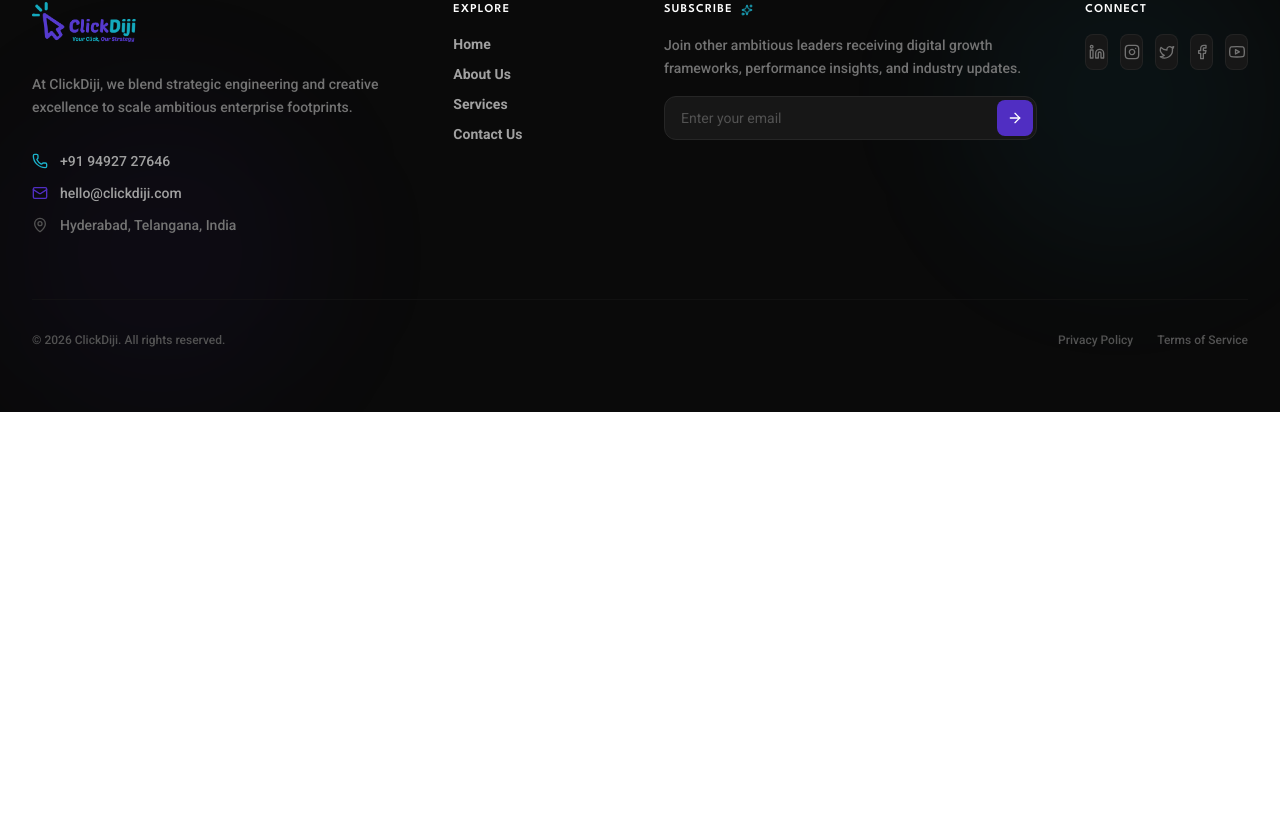
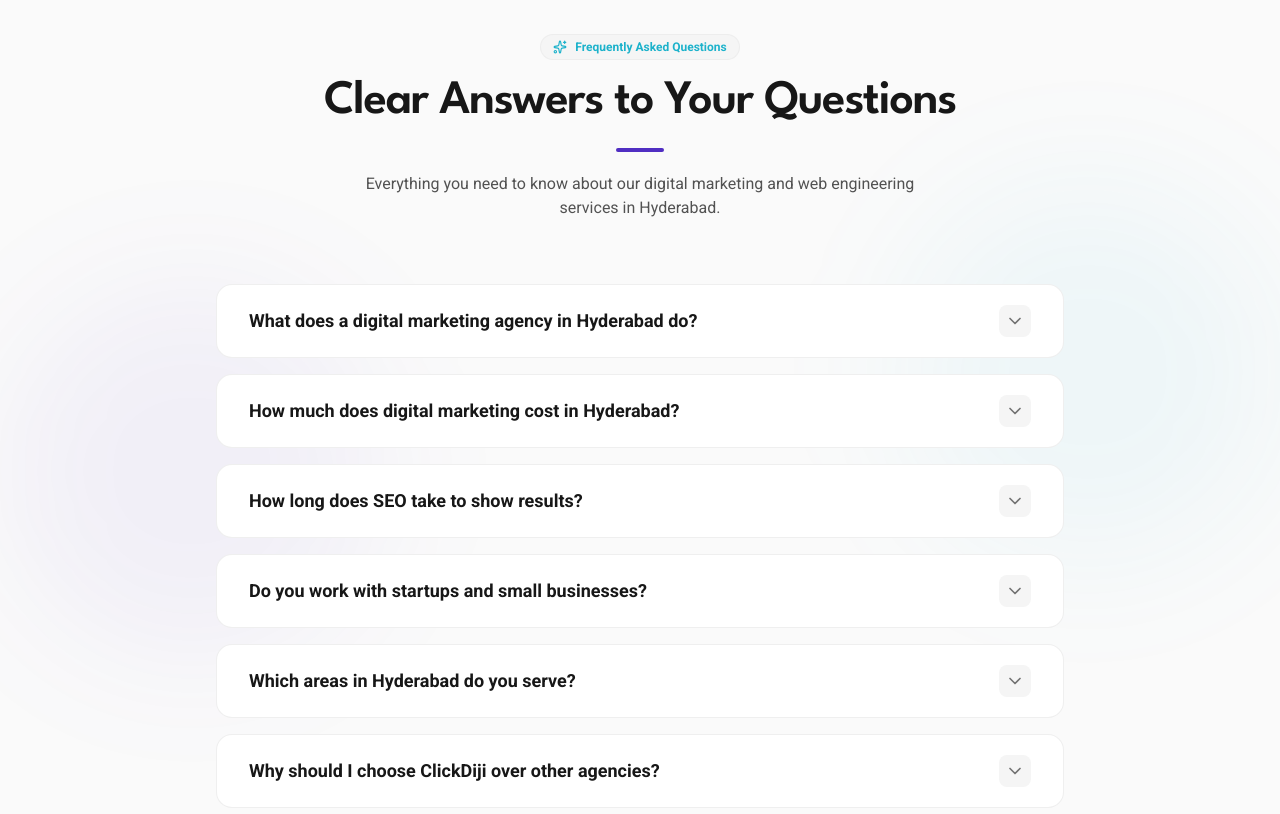
Before and after one commit to Mutualprojects/clickdj, a Next.js app: page / in a window 1280 px wide. Shown: the part 6106-6920 px from the top of the page. Before the commit the page ends 6518 px from the top, so only its background shows below. Built offline with nearby package versions, Linux system fonts and the light colour scheme.

Commit message:
feat: add FAQ section to homepage before footer

```diff
--- a/src/app/page.tsx
+++ b/src/app/page.tsx
@@ -7,6 +7,7 @@ import { motion, useScroll, useTransform } from "framer-motion";
 import OurProcess from "@/app/about-us/components/process";
 import ClientsProjects from "@/components/ClientsProjects";
 import BannerCards from "@/components/BannerCards";
+import FAQ from "@/components/FAQ";
 import { useState } from "react";
 import OffCanvasForm from "@/components/OffCanvasForm";
 import Link from "next/link";
@@ -370,6 +371,9 @@ export default function Home() {
       {/* Section 3.1: Tech Stack Banner Cards */}
       <BannerCards />
 
+      {/* Section 3.2: Frequently Asked Questions */}
+      <FAQ />
+
     </div>
   );
 }
--- /dev/null
+++ b/src/components/FAQ.tsx
@@ -0,0 +1,133 @@
+"use client";
+
+import React, { useState } from "react";
+import { motion, AnimatePresence } from "framer-motion";
+import { Sparkles, ChevronDown } from "lucide-react";
+
+interface FAQItem {
+  question: string;
+  answer: string;
+}
+
+export default function FAQ() {
+  const [activeIndex, setActiveIndex] = useState<number | null>(null);
+
+  const faqData: FAQItem[] = [
+    {
+      question: "What does a digital marketing agency in Hyderabad do?",
+      answer: "A digital marketing agency like ClickDiji helps your business get found and grow online. We handle SEO, web development, Google Ads, social media marketing, content, and email — combining them into one strategy that brings you traffic, leads, and sales."
+    },
+    {
+      question: "How much does digital marketing cost in Hyderabad?",
+      answer: "Pricing depends on your goals, the services you need, and how competitive your industry is. ClickDiji builds custom packages for every budget, from startups to established brands. Book a free strategy call and we’ll give you a clear, transparent quote with no obligation."
+    },
+    {
+      question: "How long does SEO take to show results?",
+      answer: "SEO is a long-term investment. Most businesses begin to see meaningful movement in rankings and organic traffic within 3 to 6 months, with results compounding over time. ClickDiji focuses on sustainable, white-hat SEO that keeps working long after the work is done."
+    },
+    {
+      question: "Do you work with startups and small businesses?",
+      answer: "Yes. ClickDiji works with startups, small businesses, and growing enterprises across Hyderabad and India. We tailor every plan to your stage and budget, so you only invest in the services that move your business forward."
+    },
+    {
+      question: "Which areas in Hyderabad do you serve?",
+      answer: "We serve businesses across all of Hyderabad — including HITEC City, Madhapur, Gachibowli, Banjara Hills, and Jubilee Hills — as well as clients across India and internationally."
+    },
+    {
+      question: "Why should I choose ClickDiji over other agencies?",
+      answer: "ClickDiji combines technical engineering with creative marketing under one roof. You get clean, fast websites, data-driven campaigns, transparent reporting, and a team that measures success by your leads and ROI — not vanity metrics."
+    }
+  ];
+
+  const toggleIndex = (index: number) => {
+    setActiveIndex(activeIndex === index ? null : index);
+  };
+
+  return (
+    <section
+      id="faq"
+      className="relative w-full py-24 bg-zinc-50 dark:bg-neutral-950 overflow-hidden border-t border-neutral-100 dark:border-neutral-900"
+    >
+      {/* Background Graphic Accents */}
+      <div className="absolute top-1/4 right-0 w-96 h-96 bg-[#1cb2cb]/5 rounded-full blur-3xl pointer-events-none" />
+      <div className="absolute bottom-1/4 left-0 w-96 h-96 bg-[#502ec2]/5 rounded-full blur-3xl pointer-events-none" />
+
+      <div className="max-w-4xl mx-auto px-6 relative z-10">
+
+        {/* Section Header */}
+        <div className="text-center space-y-3 mb-16">
+          <div className="inline-flex items-center gap-2 px-3 py-1 rounded-full bg-neutral-100 dark:bg-neutral-900 border border-neutral-200/50 dark:border-neutral-800 text-xs font-bold text-[#1cb2cb] mx-auto">
+            <Sparkles className="w-3.5 h-3.5 text-[#1cb2cb]" />
+            Frequently Asked Questions
+          </div>
+          <h2 className="text-3xl sm:text-4xl lg:text-5xl font-extrabold tracking-tight text-neutral-900 dark:text-white leading-tight">
+            Clear Answers to Your Questions
+          </h2>
+          <div className="w-12 h-1 bg-[#502ec2] rounded-full mx-auto mt-4" />
+          <p className="text-neutral-600 dark:text-neutral-400 text-sm sm:text-base max-w-xl mx-auto pt-2">
+            Everything you need to know about our digital marketing and web engineering services in Hyderabad.
+          </p>
+        </div>
+
+        {/* FAQ Accordion List */}
+        <div className="space-y-4">
+          {faqData.map((item, idx) => {
+            const isOpen = activeIndex === idx;
+            return (
+              <div
+                key={idx}
+                className={`group relative rounded-2xl border transition-all duration-300 overflow-hidden ${
+                  isOpen
+                    ? "bg-white dark:bg-neutral-900 border-[#1cb2cb] shadow-lg dark:shadow-[#1cb2cb]/5"
+                    : "bg-white dark:bg-neutral-900/40 border-neutral-200/60 dark:border-neutral-800 hover:border-neutral-300 dark:hover:border-neutral-700"
+                }`}
+              >
+                {/* Visual indicator bar on the left when open */}
+                {isOpen && (
+                  <div className="absolute left-0 top-0 bottom-0 w-1.5 bg-gradient-to-b from-[#502ec2] to-[#1cb2cb]" />
+                )}
+
+                <button
+                  onClick={() => toggleIndex(idx)}
+                  className="w-full py-5 px-6 sm:px-8 flex items-center justify-between text-left focus:outline-none"
+                  aria-expanded={isOpen}
+                >
+                  <span className="text-base sm:text-lg font-bold text-neutral-900 dark:text-white pr-4 group-hover:text-[#1cb2cb] transition-colors duration-200">
+                    {item.question}
+                  </span>
+                  <span className={`flex-shrink-0 p-1.5 rounded-lg transition-all duration-300 ${
+                    isOpen
+                      ? "bg-[#1cb2cb]/10 text-[#1cb2cb]"
+                      : "bg-neutral-100 dark:bg-neutral-800 text-neutral-500 dark:text-neutral-400 group-hover:bg-[#1cb2cb]/10 group-hover:text-[#1cb2cb]"
+                  }`}>
+                    <ChevronDown
+                      className={`w-5 h-5 transform transition-transform duration-300 ${
+                        isOpen ? "rotate-180" : ""
+                      }`}
+                    />
+                  </span>
+                </button>
+
+                <AnimatePresence initial={false}>
+                  {isOpen && (
+                    <motion.div
+                      initial={{ height: 0, opacity: 0 }}
+                      animate={{ height: "auto", opacity: 1 }}
+                      exit={{ height: 0, opacity: 0 }}
+                      transition={{ duration: 0.3, ease: "easeInOut" }}
+                    >
+                      <div className="px-6 sm:px-8 pb-6 text-sm sm:text-base text-neutral-600 dark:text-neutral-400 leading-relaxed border-t border-neutral-100 dark:border-neutral-800/60 pt-4">
+                        {item.answer}
+                      </div>
+                    </motion.div>
+                  )}
+                </AnimatePresence>
+              </div>
+            );
+          })}
+        </div>
+
+      </div>
+    </section>
+  );
+}
```
